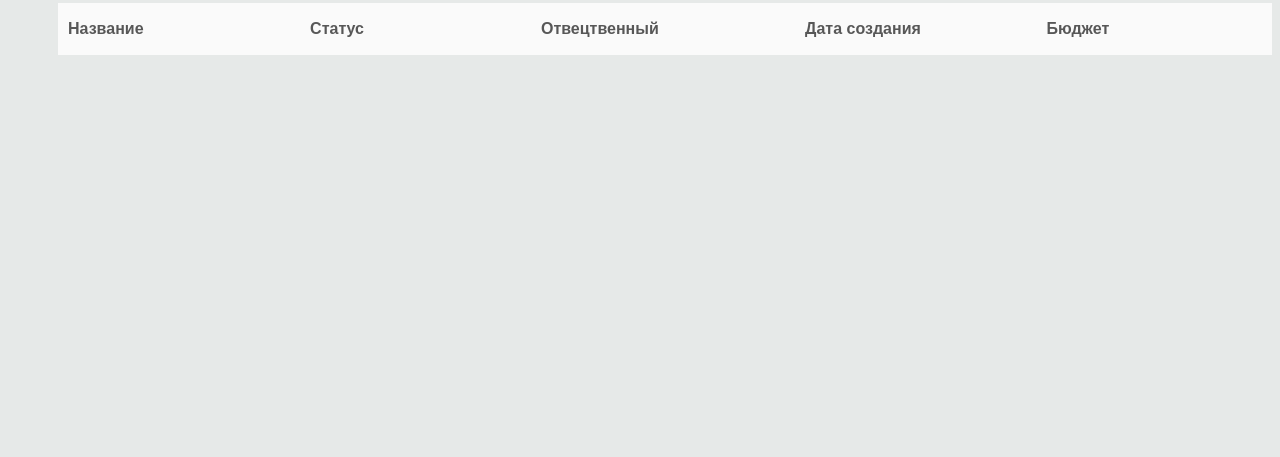
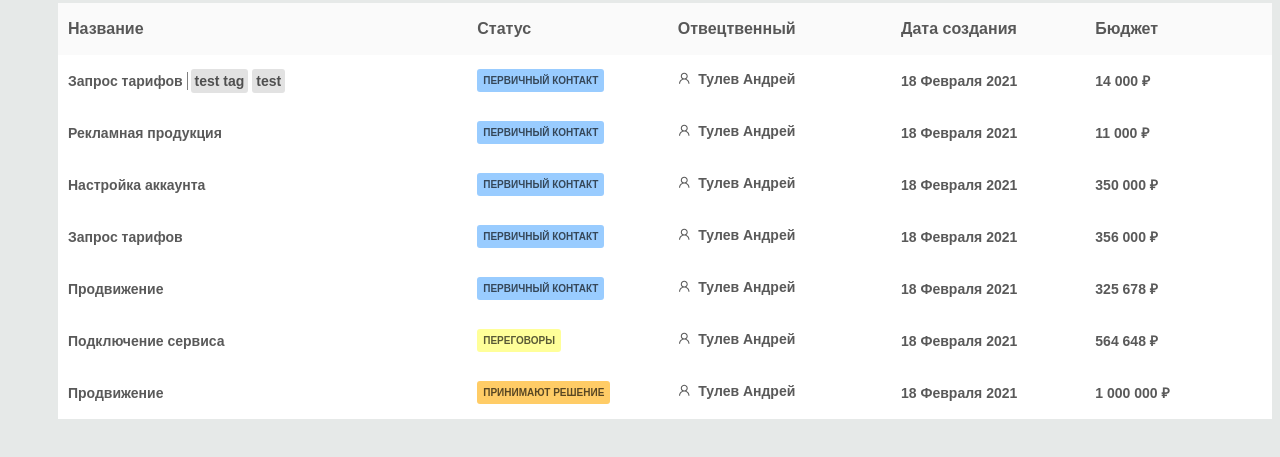
Before and after one commit to Ghostru-cmd/TestAmoApi, a website: page index.html in a window 1280 px wide. Shown: the part 123-580 px from the top of the page. Drawn offline with Linux system fonts and the light colour scheme; no server answers.

Commit message:
Добавил теги
Забыл про них

```diff
--- a/index.html
+++ b/index.html
@@ -35,164 +35,180 @@
     <script>
 
 		(async () => {
-			const responseLeads = await fetch('http://localhost:5000/leads')
-			const leads = await responseLeads.json()
-			// const leads = [
-			// 						{
-			// 							id: 1593553,
-			// 							name: 'Запрос тарифов',
-			// 							price: 14000,
-			// 							responsible_user_id: 6766063,
-			// 							group_id: 0,
-			// 							status_id: 38046913,
-			// 							pipeline_id: 3998857,
-			// 							loss_reason_id: null,
-			// 							created_by: 6766063,
-			// 							updated_by: 6766063,
-			// 							created_at: 1613652307,
-			// 							updated_at: 1613652307,
-			// 							closed_at: null,
-			// 							closest_task_at: null,
-			// 							is_deleted: false,
-			// 							custom_fields_values: null,
-			// 							score: null,
-			// 							account_id: 29305399,
-			// 							_links: { self: [Object] },
-			// 							_embedded: { tags: [], companies: [] }
-			// 						},
-			// 						{
-			// 							id: 1593595,
-			// 							name: 'Рекламная продукция',
-			// 							price: 11000,
-			// 							responsible_user_id: 6766063,
-			// 							group_id: 0,
-			// 							status_id: 38046913,
-			// 							pipeline_id: 3998857,
-			// 							loss_reason_id: null,
-			// 							created_by: 6766063,
-			// 							updated_by: 6766063,
-			// 							created_at: 1613652354,
-			// 							updated_at: 1613652354,
-			// 							closed_at: null,
-			// 							closest_task_at: null,
-			// 							is_deleted: false,
-			// 							custom_fields_values: null,
-			// 							score: null,
-			// 							account_id: 29305399,
-			// 							_links: { self: [Object] },
-			// 							_embedded: { tags: [], companies: [] }
-			// 						},
-			// 						{
-			// 							id: 1593637,
-			// 							name: 'Настройка аккаунта',
-			// 							price: 350000,
-			// 							responsible_user_id: 6766063,
-			// 							group_id: 0,
-			// 							status_id: 38046913,
-			// 							pipeline_id: 3998857,
-			// 							loss_reason_id: null,
-			// 							created_by: 6766063,
-			// 							updated_by: 6766063,
-			// 							created_at: 1613652416,
-			// 							updated_at: 1613652416,
-			// 							closed_at: null,
-			// 							closest_task_at: null,
-			// 							is_deleted: false,
-			// 							custom_fields_values: null,
-			// 							score: null,
-			// 							account_id: 29305399,
-			// 							_links: { self: [Object] },
-			// 							_embedded: { tags: [], companies: [] }
-			// 						},
-			// 						{
-			// 							id: 1593735,
-			// 							name: 'Запрос тарифов',
-			// 							price: 356000,
-			// 							responsible_user_id: 6766063,
-			// 							group_id: 0,
-			// 							status_id: 38046913,
-			// 							pipeline_id: 3998857,
-			// 							loss_reason_id: null,
-			// 							created_by: 6766063,
-			// 							updated_by: 6766063,
-			// 							created_at: 1613652517,
-			// 							updated_at: 1613652517,
-			// 							closed_at: null,
-			// 							closest_task_at: null,
-			// 							is_deleted: false,
-			// 							custom_fields_values: null,
-			// 							score: null,
-			// 							account_id: 29305399,
-			// 							_links: { self: [Object] },
-			// 							_embedded: { tags: [], companies: [] }
-			// 						},
-			// 						{
-			// 							id: 1593813,
-			// 							name: 'Продвижение',
-			// 							price: 325678,
-			// 							responsible_user_id: 6766063,
-			// 							group_id: 0,
-			// 							status_id: 38046913,
-			// 							pipeline_id: 3998857,
-			// 							loss_reason_id: null,
-			// 							created_by: 6766063,
-			// 							updated_by: 6766063,
-			// 							created_at: 1613652621,
-			// 							updated_at: 1613652621,
-			// 							closed_at: null,
-			// 							closest_task_at: null,
-			// 							is_deleted: false,
-			// 							custom_fields_values: null,
-			// 							score: null,
-			// 							account_id: 29305399,
-			// 							_links: { self: [Object] },
-			// 							_embedded: { tags: [], companies: [] }
-			// 						},
-			// 						{
-			// 							id: 1593885,
-			// 							name: 'Подключение сервиса',
-			// 							price: 564648,
-			// 							responsible_user_id: 6766063,
-			// 							group_id: 0,
-			// 							status_id: 38046916,
-			// 							pipeline_id: 3998857,
-			// 							loss_reason_id: null,
-			// 							created_by: 6766063,
-			// 							updated_by: 6766063,
-			// 							created_at: 1613652711,
-			// 							updated_at: 1613652725,
-			// 							closed_at: null,
-			// 							closest_task_at: null,
-			// 							is_deleted: false,
-			// 							custom_fields_values: null,
-			// 							score: null,
-			// 							account_id: 29305399,
-			// 							_links: { self: [Object] },
-			// 							_embedded: { tags: [], companies: [] }
-			// 						},
-			// 						{
-			// 							id: 1593943,
-			// 							name: 'Продвижение',
-			// 							price: 1000000,
-			// 							responsible_user_id: 6766063,
-			// 							group_id: 0,
-			// 							status_id: 38046919,
-			// 							pipeline_id: 3998857,
-			// 							loss_reason_id: null,
-			// 							created_by: 6766063,
-			// 							updated_by: 6766063,
-			// 							created_at: 1613652777,
-			// 							updated_at: 1613652780,
-			// 							closed_at: null,
-			// 							closest_task_at: null,
-			// 							is_deleted: false,
-			// 							custom_fields_values: null,
-			// 							score: null,
-			// 							account_id: 29305399,
-			// 							_links: { self: [Object] },
-			// 							_embedded: { tags: [], companies: [] }
-			// 						}
-			// 					]
+			// const responseLeads = await fetch('http://localhost:5000/leads')
+			// const leads = await responseLeads.json()
+			const leads = [
+									{
+										"id": 1593553,
+										"name": "Запрос тарифов",
+										"price": 14000,
+										"responsible_user_id": 6766063,
+										"group_id": 0,
+										"status_id": 38046913,
+										"pipeline_id": 3998857,
+										"loss_reason_id": null,
+										"created_by": 6766063,
+										"updated_by": 6766063,
+										"created_at": 1613652307,
+										"updated_at": 1614165418,
+										"closed_at": null,
+										"closest_task_at": null,
+										"is_deleted": false,
+										"custom_fields_values": null,
+										"score": null,
+										"account_id": 29305399,
+										"_links": {
+											"self": {
+												"href": "https://tulevand.amocrm.ru/api/v4/leads/1593553"
+											}
+										},
+										"_embedded": {
+											"tags": [
+												{
+													"id": 29417,
+													"name": "test tag"
+												},
+												{
+													"id": 29418,
+													"name": "test"
+												}
+											],
+											"companies": []
+										}
+									},
+									{
+										id: 1593595,
+										name: 'Рекламная продукция',
+										price: 11000,
+										responsible_user_id: 6766063,
+										group_id: 0,
+										status_id: 38046913,
+										pipeline_id: 3998857,
+										loss_reason_id: null,
+										created_by: 6766063,
+										updated_by: 6766063,
+										created_at: 1613652354,
+										updated_at: 1613652354,
+										closed_at: null,
+										closest_task_at: null,
+										is_deleted: false,
+										custom_fields_values: null,
+										score: null,
+										account_id: 29305399,
+										_links: { self: [Object] },
+										_embedded: { tags: [], companies: [] }
+									},
+									{
+										id: 1593637,
+										name: 'Настройка аккаунта',
+										price: 350000,
+										responsible_user_id: 6766063,
+										group_id: 0,
+										status_id: 38046913,
+										pipeline_id: 3998857,
+										loss_reason_id: null,
+										created_by: 6766063,
+										updated_by: 6766063,
+										created_at: 1613652416,
+										updated_at: 1613652416,
+										closed_at: null,
+										closest_task_at: null,
+										is_deleted: false,
+										custom_fields_values: null,
+										score: null,
+										account_id: 29305399,
+										_links: { self: [Object] },
+										_embedded: { tags: [], companies: [] }
+									},
+									{
+										id: 1593735,
+										name: 'Запрос тарифов',
+										price: 356000,
+										responsible_user_id: 6766063,
+										group_id: 0,
+										status_id: 38046913,
+										pipeline_id: 3998857,
+										loss_reason_id: null,
+										created_by: 6766063,
+										updated_by: 6766063,
+										created_at: 1613652517,
+										updated_at: 1613652517,
+										closed_at: null,
+										closest_task_at: null,
+										is_deleted: false,
+										custom_fields_values: null,
+										score: null,
+										account_id: 29305399,
+										_links: { self: [Object] },
+										_embedded: { tags: [], companies: [] }
+									},
+									{
+										id: 1593813,
+										name: 'Продвижение',
+										price: 325678,
+										responsible_user_id: 6766063,
+										group_id: 0,
+										status_id: 38046913,
+										pipeline_id: 3998857,
+										loss_reason_id: null,
+										created_by: 6766063,
+										updated_by: 6766063,
+										created_at: 1613652621,
+										updated_at: 1613652621,
+										closed_at: null,
+										closest_task_at: null,
+										is_deleted: false,
+										custom_fields_values: null,
+										score: null,
+										account_id: 29305399,
+										_links: { self: [Object] },
+										_embedded: { tags: [], companies: [] }
+									},
+									{
+										id: 1593885,
+										name: 'Подключение сервиса',
+										price: 564648,
+										responsible_user_id: 6766063,
+										group_id: 0,
+										status_id: 38046916,
+										pipeline_id: 3998857,
+										loss_reason_id: null,
+										created_by: 6766063,
+										updated_by: 6766063,
+										created_at: 1613652711,
+										updated_at: 1613652725,
+										closed_at: null,
+										closest_task_at: null,
+										is_deleted: false,
+										custom_fields_values: null,
+										score: null,
+										account_id: 29305399,
+										_links: { self: [Object] },
+										_embedded: { tags: [], companies: [] }
+									},
+									{
+										id: 1593943,
+										name: 'Продвижение',
+										price: 1000000,
+										responsible_user_id: 6766063,
+										group_id: 0,
+										status_id: 38046919,
+										pipeline_id: 3998857,
+										loss_reason_id: null,
+										created_by: 6766063,
+										updated_by: 6766063,
+										created_at: 1613652777,
+										updated_at: 1613652780,
+										closed_at: null,
+										closest_task_at: null,
+										is_deleted: false,
+										custom_fields_values: null,
+										score: null,
+										account_id: 29305399,
+										_links: { self: [Object] },
+										_embedded: { tags: [], companies: [] }
+									}
+								]
 
 			if (leads.length) {
 				leads.forEach((lead, i) => {
@@ -232,13 +248,30 @@
 						let month = months[create.getMonth()]
 						let year = create.getFullYear()
 
+
+
 					let prise = lead.price.toLocaleString('ru') + " ₽"
-					row.innerHTML = `<th class="name">${name}</th>
+					row.innerHTML = `<th class="name">${name} </th>
 									<th class="status"><span class="span" style="${spanColor}">${status}</span></th>
 									<th class="person"><span class="ant-avatar ant-avatar-circle ant-avatar-icon" style="width: 25px; height: 25px; line-height: 25px; font-size: 12.5px; margin-right: 8px;"><i aria-label="icon: user" class="anticon anticon-user"><svg viewBox="64 64 896 896" data-icon="user" width="1em" height="1em" fill="currentColor" aria-hidden="true" focusable="false" class=""><path d="M858.5 763.6a374 374 0 0 0-80.6-119.5 375.63 375.63 0 0 0-119.5-80.6c-.4-.2-.8-.3-1.2-.5C719.5 518 760 444.7 760 362c0-137-111-248-248-248S264 225 264 362c0 82.7 40.5 156 102.8 201.1-.4.2-.8.3-1.2.5-44.8 18.9-85 46-119.5 80.6a375.63 375.63 0 0 0-80.6 119.5A371.7 371.7 0 0 0 136 901.8a8 8 0 0 0 8 8.2h60c4.4 0 7.9-3.5 8-7.8 2-77.2 33-149.5 87.8-204.3 56.7-56.7 132-87.9 212.2-87.9s155.5 31.2 212.2 87.9C779 752.7 810 825 812 902.2c.1 4.4 3.6 7.8 8 7.8h60a8 8 0 0 0 8-8.2c-1-47.8-10.9-94.3-29.5-138.2zM512 534c-45.9 0-89.1-17.9-121.6-50.4S340 407.9 340 362c0-45.9 17.9-89.1 50.4-121.6S466.1 190 512 190s89.1 17.9 121.6 50.4S684 316.1 684 362c0 45.9-17.9 89.1-50.4 121.6S557.9 534 512 534z"></path></svg></i></span>${person}</th>
 									<th class="create">${day} ${month} ${year}</th>
 									<th class="prise">${prise}</th>`
 					document.querySelector('.tbody').appendChild(row)
+
+					if (lead._embedded.tags.length) {
+						let tagNames = []
+						for (tag of lead._embedded.tags) {
+							tagNames.push(tag.name)
+						}
+
+						let tags = document.createElement('span')
+						tags.className = 'tags'
+						for (let tagNamber = 0; tagNamber < tagNames.length; tagNamber++){
+							tags.innerHTML += `<span class="tag">${tagNames[tagNamber]}</span>`
+						}
+						document.querySelector('.name').appendChild(tags)
+					}
+
 				})
 			}
 
@@ -561,13 +594,33 @@
 								let month = months[create.getMonth()]
 								let year = create.getFullYear()
 
+							let tags = queryLead._embedded.tags
+							tags.forEach(tag => {
+								tagNames = []
+								tagNames.push(tag.name)
+							})
+
 							let prise = queryLead.price.toLocaleString('ru') + " ₽"
-							row.innerHTML = `<th class="name">${name}</th>
+							row.innerHTML = `<th class="name">${name} ${tagNames}</th>
 											<th class="status"><span class="span" style="${spanColor}">${status}</span></th>
 											<th class="person"><span class="ant-avatar ant-avatar-circle ant-avatar-icon" style="width: 25px; height: 25px; line-height: 25px; font-size: 12.5px; margin-right: 8px;"><i aria-label="icon: user" class="anticon anticon-user"><svg viewBox="64 64 896 896" data-icon="user" width="1em" height="1em" fill="currentColor" aria-hidden="true" focusable="false" class=""><path d="M858.5 763.6a374 374 0 0 0-80.6-119.5 375.63 375.63 0 0 0-119.5-80.6c-.4-.2-.8-.3-1.2-.5C719.5 518 760 444.7 760 362c0-137-111-248-248-248S264 225 264 362c0 82.7 40.5 156 102.8 201.1-.4.2-.8.3-1.2.5-44.8 18.9-85 46-119.5 80.6a375.63 375.63 0 0 0-80.6 119.5A371.7 371.7 0 0 0 136 901.8a8 8 0 0 0 8 8.2h60c4.4 0 7.9-3.5 8-7.8 2-77.2 33-149.5 87.8-204.3 56.7-56.7 132-87.9 212.2-87.9s155.5 31.2 212.2 87.9C779 752.7 810 825 812 902.2c.1 4.4 3.6 7.8 8 7.8h60a8 8 0 0 0 8-8.2c-1-47.8-10.9-94.3-29.5-138.2zM512 534c-45.9 0-89.1-17.9-121.6-50.4S340 407.9 340 362c0-45.9 17.9-89.1 50.4-121.6S466.1 190 512 190s89.1 17.9 121.6 50.4S684 316.1 684 362c0 45.9-17.9 89.1-50.4 121.6S557.9 534 512 534z"></path></svg></i></span>${person}</th>
 											<th class="create">${day} ${month} ${year}</th>
 											<th class="prise">${prise}</th>`
 							document.querySelector('.tbody').appendChild(row)
+
+							if (lead._embedded.tags.length) {
+								let tagNames = []
+								for (tag of lead._embedded.tags) {
+									tagNames.push(tag.name)
+								}
+
+								let tags = document.createElement('span')
+								tags.className = 'tags'
+								for (let tagNamber = 0; tagNamber < tagNames.length; tagNamber++){
+									tags.innerHTML += `<span class="tag">${tagNames[tagNamber]}</span>`
+								}
+								document.querySelector('.name').appendChild(tags)
+							}
 						})
 					}
 
--- a/style.css
+++ b/style.css
@@ -67,6 +67,16 @@ th{
     width: 1000px;
     height: 50px;
 }
+.tags{
+    border-left: 1px solid grey;
+    padding: 1px;
+}
+.tag{
+    background-color: rgb(158 158 158 / 30%);
+    padding: 4px;
+    border-radius: 3px;
+    margin: 2px;
+}
 .status{
     width: 200px;
     height: 50px;
```
